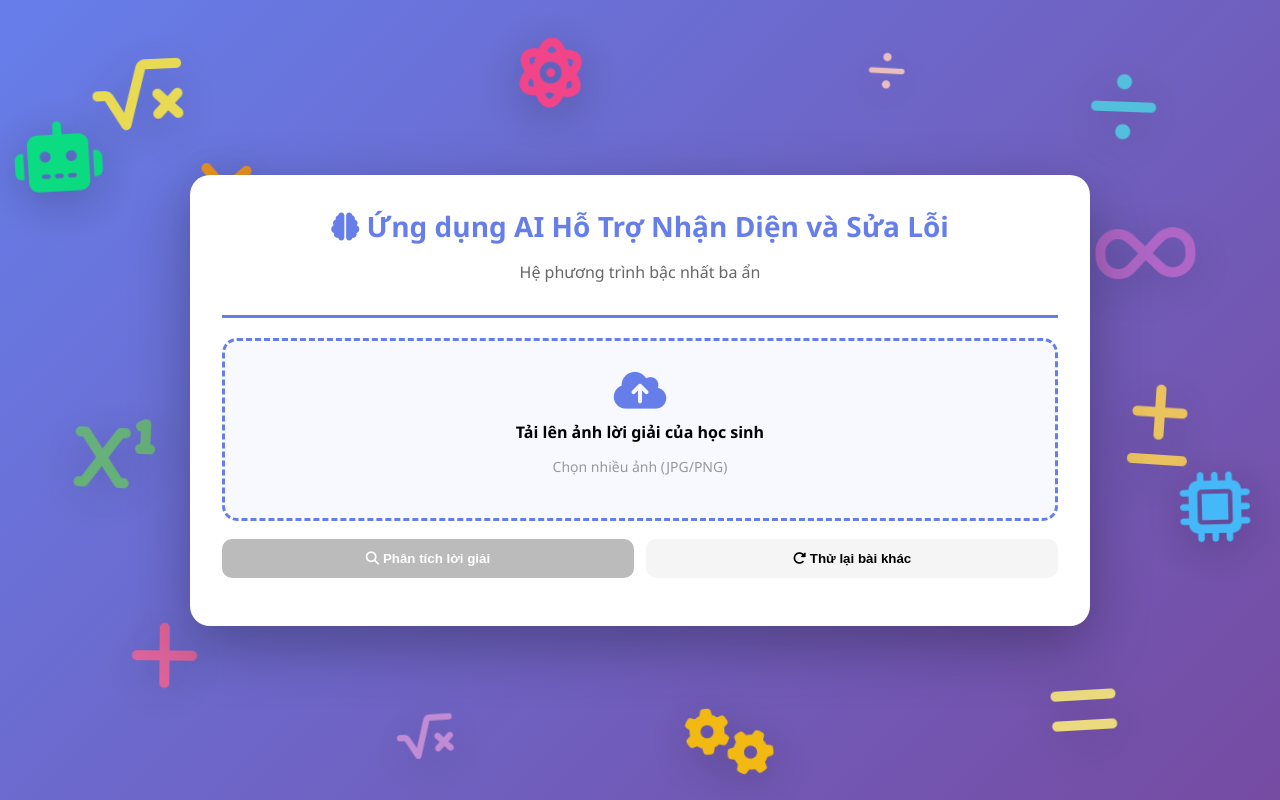
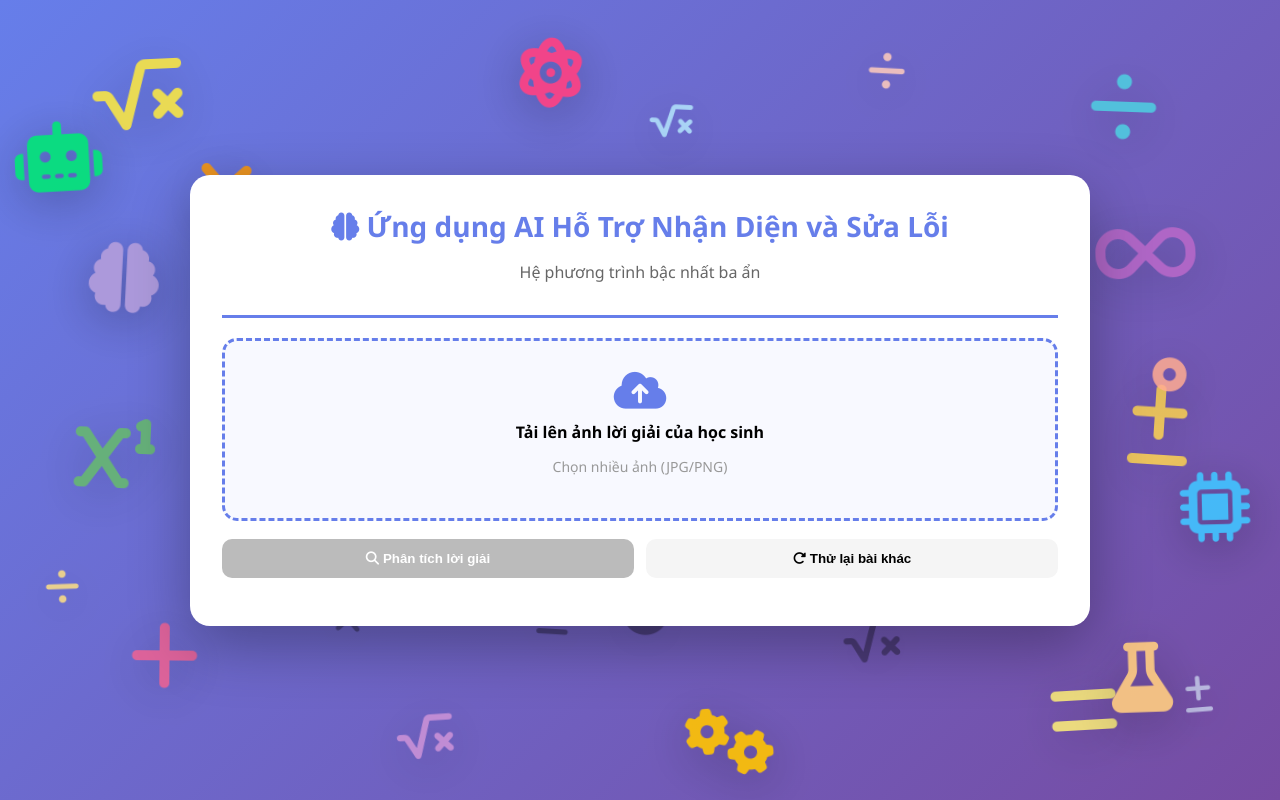
Before and after one commit to Jamejsskjdad/AI_hotrohoctap, a React (Vite) app in the folder frontend/: page / in a window 1280 px wide. Built offline with nearby package versions, Linux system fonts and the light colour scheme.

Commit message:
Thêm icon

```diff
--- a/frontend/src/App.jsx
+++ b/frontend/src/App.jsx
@@ -1,4 +1,4 @@
-import { useRef, useState } from "react";
+import { useRef, useState, useMemo } from "react";
 import "./style.css";
 import MathBlock from "./components/MathBlock.jsx";
 
@@ -16,6 +16,49 @@ export default function App() {
   const [rawText, setRawText] = useState("");       // plain_text từ OCR
   const [loading, setLoading] = useState(false);
   const [result, setResult] = useState(null);
+  // ===== Icon nền sinh ngẫu nhiên quanh khối card =====
+  const autoIcons = useMemo(() => {
+    const RANDOM_MATH_ICONS = [
+      "fa-square-root-variable",
+      "fa-xmark",
+      "fa-divide",
+      "fa-plus-minus",
+      "fa-plus",
+      "fa-equals",
+      "fa-circle-dot",
+    ];
+    const DRIFTS = ["driftSmallA", "driftSmallB", "driftSmallC"];
+    const COUNT = 18; // số lượng icon random
+
+    return Array.from({ length: COUNT }).map((_, i) => {
+      const icon = RANDOM_MATH_ICONS[i % RANDOM_MATH_ICONS.length];
+
+      // Giới hạn vùng xuất hiện quanh card (khoảng 18–82% chiều ngang, 18–78% chiều dọc)
+      const left = 18 + Math.random() * 64;
+      const top = 18 + Math.random() * 60;
+
+      const size = 34 + (i % 5) * 4; // 34–50px
+      const drift = DRIFTS[i % DRIFTS.length];
+      const duration = 16 + (i % 5) * 2; // 16–24s
+      const delay = -Math.random() * 20; // lệch nhịp
+
+      return (
+        <i
+          key={`auto-${i}`}
+          className={`fa-solid ${icon} math-icon auto-math-icon`}
+          style={{
+            left: `${left}%`,
+            top: `${top}%`,
+            fontSize: `${size}px`,
+            opacity: 0.35,
+            animationName: drift,
+            animationDuration: `${duration}s`,
+            animationDelay: `${delay}s`,
+          }}
+        />
+      );
+    });
+  }, []);
 
   async function handleFiles(e) {                    // NEW
     const files = Array.from(e.target.files || []);
@@ -132,6 +175,22 @@ export default function App() {
         <i className="fa-solid fa-microchip tech-icon tech-icon-2" />
         <i className="fa-solid fa-gears tech-icon tech-icon-3" />
         <i className="fa-solid fa-atom tech-icon tech-icon-4" />
+        {/* Icon toán học bổ sung – kích thước nhỏ hơn, rải quanh mép màn hình */}
+        <i className="fa-solid fa-square-root-variable math-icon math-icon-13" />
+        <i className="fa-solid fa-divide math-icon math-icon-14" />
+        <i className="fa-solid fa-plus-minus math-icon math-icon-15" />
+        <i className="fa-solid fa-circle-dot math-icon math-icon-16" />
+
+        {/* Icon khoa học – kỹ thuật bổ sung */}
+        <i className="fa-solid fa-brain tech-icon tech-icon-5" />
+        <i className="fa-solid fa-flask tech-icon tech-icon-6" />
+        {/* Icon toán học bổ sung – nằm sát hai bên khối card chính */}
+        <i className="fa-solid fa-xmark math-icon math-icon-17" />
+        <i className="fa-solid fa-plus math-icon math-icon-18" />
+        <i className="fa-solid fa-square-root-variable math-icon math-icon-19" />
+        <i className="fa-solid fa-divide math-icon math-icon-20" />
+
+        {autoIcons}
       </div>
       <div className="card">
         <div className="header">
--- a/frontend/src/style.css
+++ b/frontend/src/style.css
@@ -174,3 +174,68 @@ body{margin:0;font-family:Segoe UI,Tahoma,Geneva,Verdana,sans-serif;background:l
   .tech-icon-2 { animation: driftSmallB 20s infinite; animation-delay: -7s; }
   .tech-icon-3 { animation: driftSmallC 22s infinite; animation-delay: -3s; }
   .tech-icon-4 { animation: driftSmallA 19s infinite; animation-delay: -9s; }
+  /* Icon toán học bổ sung – nhỏ hơn để không che nội dung */
+  .math-icon-13 { color: #b3e5fc; font-size: 38px; }  /* xanh nhạt */
+  .math-icon-14 { color: #ffe082; font-size: 40px; }  /* vàng nhạt */
+  .math-icon-15 { color: #c5cae9; font-size: 36px; }  /* tím nhạt */
+  .math-icon-16 { color: #ffab91; font-size: 34px; }  /* cam nhạt */
+  /* Vị trí cho các icon toán bổ sung – bám sát mép ngoài để không chồng lên card */
+  .math-icon-13 { top: 12%;  left: 50%; }
+  .math-icon-14 { top: 72%;  left: 4%;  }
+  .math-icon-15 { bottom: 12%; right: 4%; }
+  .math-icon-16 { top: 44%;  right: 8%; }
+  .math-icon-13 { animation: driftSmallA 19s infinite; animation-delay: -8s; }
+  .math-icon-14 { animation: driftSmallB 17s infinite; animation-delay: -5.5s; }
+  .math-icon-15 { animation: driftSmallC 21s infinite; animation-delay: -2s; }
+  .math-icon-16 { animation: driftSmallA 23s infinite; animation-delay: -10s; }
+  /* Icon khoa học – kỹ thuật bổ sung */
+  .tech-icon-5 { color: #b39ddb; }   /* brain – tím nhạt */
+  .tech-icon-6 { color: #ffcc80; }   /* flask – cam nhạt */
+
+  /* Vị trí: lệch lên/xuống một chút để cân đối */
+  .tech-icon-5 { top: 30%;  left: 6%;  }
+  .tech-icon-6 { bottom: 10%; right: 8%; }
+
+  /* Animation trôi nhẹ cho tech-icon mới */
+  .tech-icon-5 { animation: driftSmallB 21s infinite; animation-delay: -6s; }
+  .tech-icon-6 { animation: driftSmallC 19s infinite; animation-delay: -8s; }
+  /* Icon toán học mới – áp sát khối card */
+  .math-icon-17 { color: #ff8a80; font-size: 60px; }  /* dấu X cam */
+  .math-icon-18 { color: #81c784; font-size: 54px; }  /* dấu + xanh lá */
+  .math-icon-19 { color: #90caf9; font-size: 58px; }  /* căn bậc hai xanh nhạt */
+  .math-icon-20 { color: #ffd54f; font-size: 52px; }  /* chia vàng */
+  /* Vị trí cho icon 17–20: ôm sát cạnh trái/phải của card trung tâm */
+  .math-icon-17 {
+    top: 26%;      /* cạnh trái, hơi phía trên */
+    left: 19%;     /* gần mép trái của card (card rộng ~900px trên màn 1440px) */
+  }
+
+  .math-icon-18 {
+    top: 66%;      /* cạnh trái, phía dưới */
+    left: 19%;
+  }
+
+  .math-icon-19 {
+    top: 26%;      /* cạnh phải, đối xứng với 17 */
+    right: 19%;
+  }
+
+  .math-icon-20 {
+    top: 66%;      /* cạnh phải, đối xứng với 18 */
+    right: 19%;
+  }
+.math-icon-17 { animation: driftSmallA 18s infinite; animation-delay: -5s; }
+.math-icon-18 { animation: driftSmallB 20s infinite; animation-delay: -7s; }
+.math-icon-19 { animation: driftSmallC 19s infinite; animation-delay: -6s; }
+.math-icon-20 { animation: driftSmallA 21s infinite; animation-delay: -8s; }
+.auto-math-icon {
+  opacity: 0.35;                         /* mờ hơn icon chính */
+  filter: drop-shadow(0 8px 20px rgba(0,0,0,0.18));
+}
+
+/* Nếu màn nhỏ thì ẩn icon random để đỡ rối */
+@media (max-width: 768px) {
+  .auto-math-icon {
+    display: none;
+  }
+}
```
